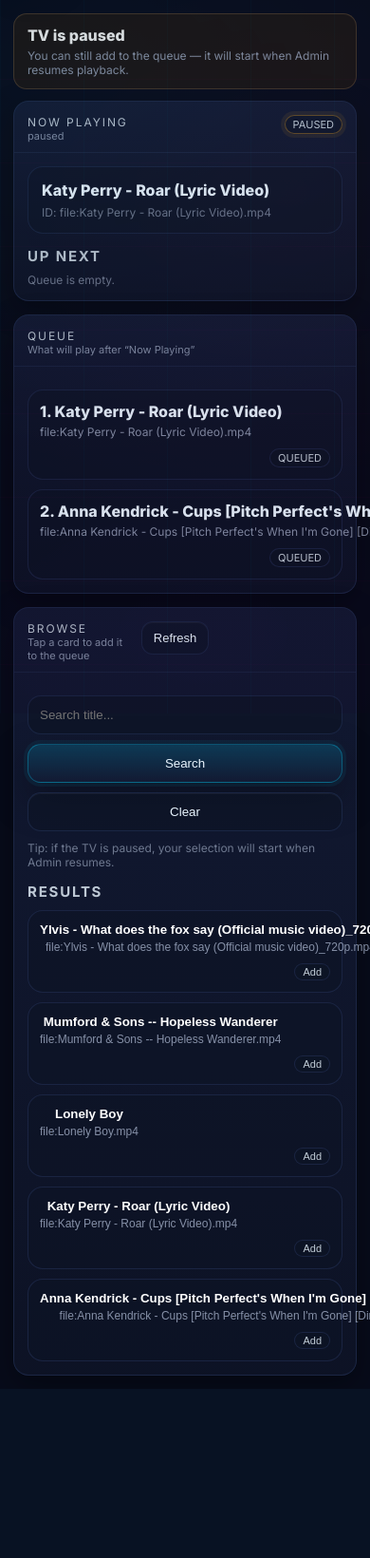
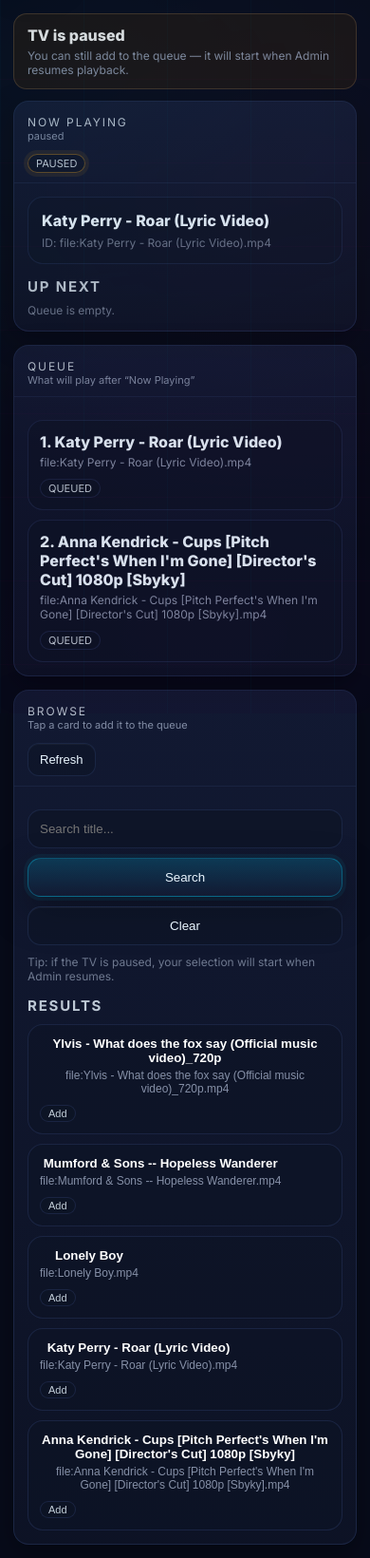
Before and after one commit to ausjay/partybox, a Flask app: page /u in a window 390 px wide. Shown: the part 93-1733 px from the top of the page at 95% size. Before the commit the page ends 1555 px from the top, so only its background shows below. Run offline with Flask 3, Linux system fonts and the light colour scheme; data comes from the database, SQL or seed files in the repository.

Commit message:
Refine mobile wrapping for user view

```diff
--- a/static/style.css
+++ b/static/style.css
@@ -408,9 +408,13 @@ p { margin: 0; }
   .brandText .headline { font-size: 18px; }
   .row input, .input { min-width: 0; width: 100%; }
   .row { flex-direction: column; align-items: stretch; }
-  .btnGroup { width: 100%; justify-content: space-between; }
+  .row .btn { width: 100%; }
+  .btnGroup { width: 100%; justify-content: space-between; flex-wrap: wrap; }
+  .panelHeader { flex-direction: column; align-items: flex-start; }
+  .panelHeader .btnGroup { width: 100%; justify-content: flex-start; }
   .listrow { flex-direction: column; align-items: flex-start; }
-  .listrow .badge { align-self: flex-end; }
+  .listrow .badge { align-self: flex-start; }
+  .listrow .ellip { white-space: normal; overflow: visible; text-overflow: clip; }
 }
 /* ===== PartyBox "Admin-style" shared UI ===== */
 
```
